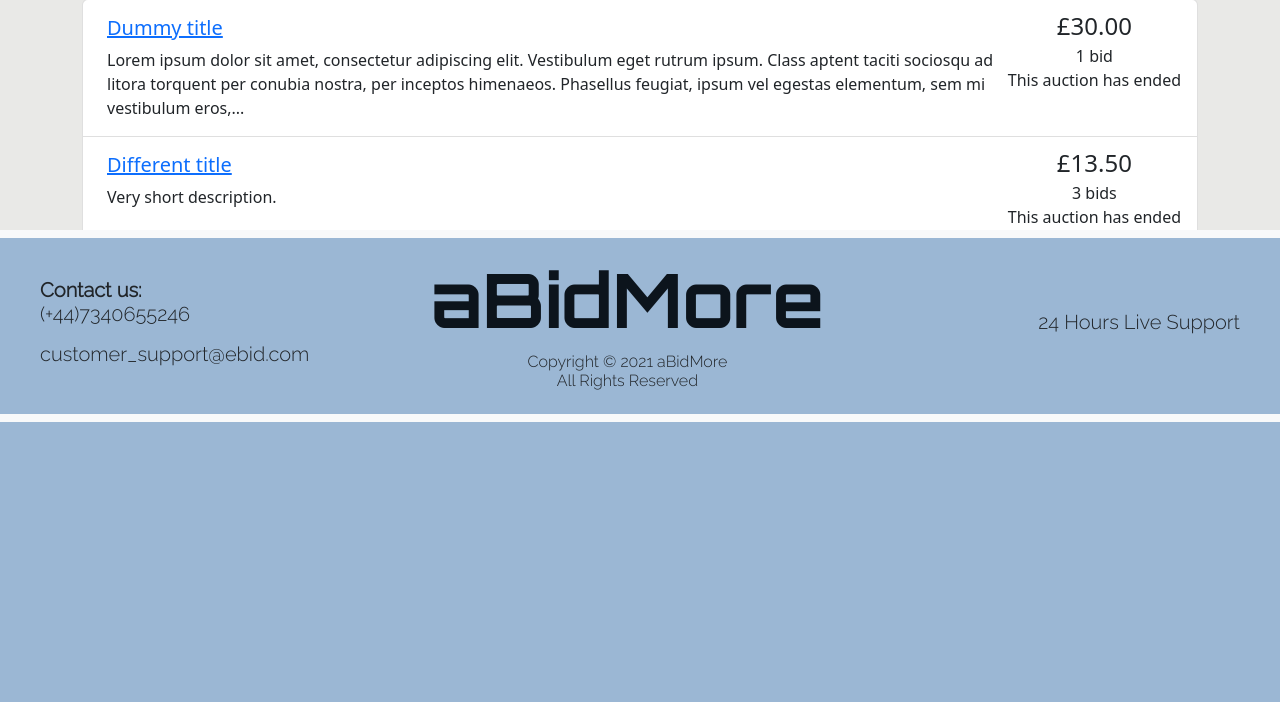
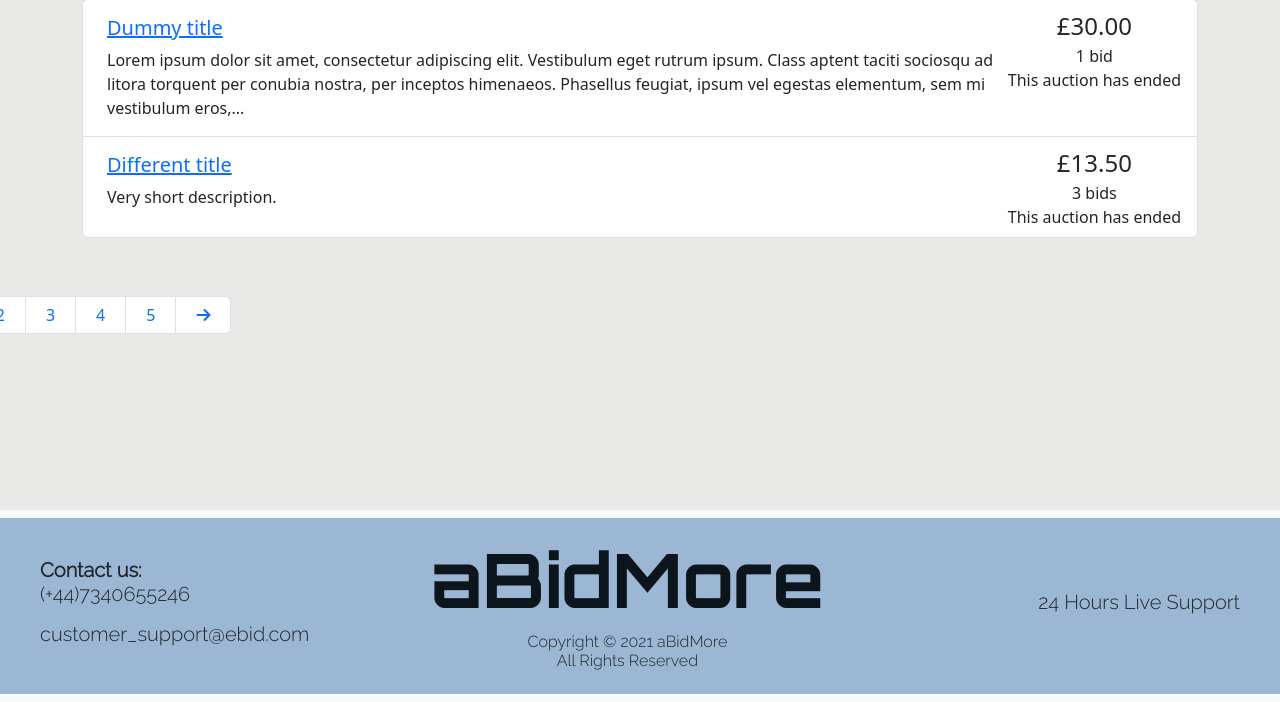
Before and after one commit to atimathong/onlineauction, a PHP site: page /browse.php in a window 1280 px wide; the page is wider, and only the part inside the window is pictured. Shown: the part 378-1080 px from the top of that part. Before the commit the page ends 800 px from the top of that part, so only its background shows below. Run offline with PHP 8.4, Linux system fonts and the light colour scheme; some libraries are stand-ins or nearby versions; some web fonts are replaced.

Commit message:
#54-reposition footer

```diff
--- a/bottom_footer.php
+++ b/bottom_footer.php
@@ -18,7 +18,7 @@
 </head>
 
 <body>
-  <nav class="navbar sticky-bottom bg-light" style="width:100%;position:fixed;left:0%;bottom:0%;margin-top: 150px;">
+  <nav class="navbar sticky-bottom bg-light" style="width:100%;position:relative;left:0%;bottom:0%;margin-top: 150px;">
     <div class="container-fluid foot">
       <div>
         <h5 class="contact">
--- a/index.php
+++ b/index.php
@@ -34,7 +34,7 @@
         <?php include 'product_display.php' ?>
       </div>
     </div>
-    <div class="recmd">
+    <div class="recmd" style="margin-top:50px;">
         <?php include 'recommendations.php' ?>
     </div>
   </div>
@@ -47,7 +47,8 @@
 </body>
 
 </html>
-
+<footer style="position:relative;bottom:0px;right:0px;margin-top:80px;">
 <?php
 include 'bottom_footer.php';
 ?>
+</footer>
```
